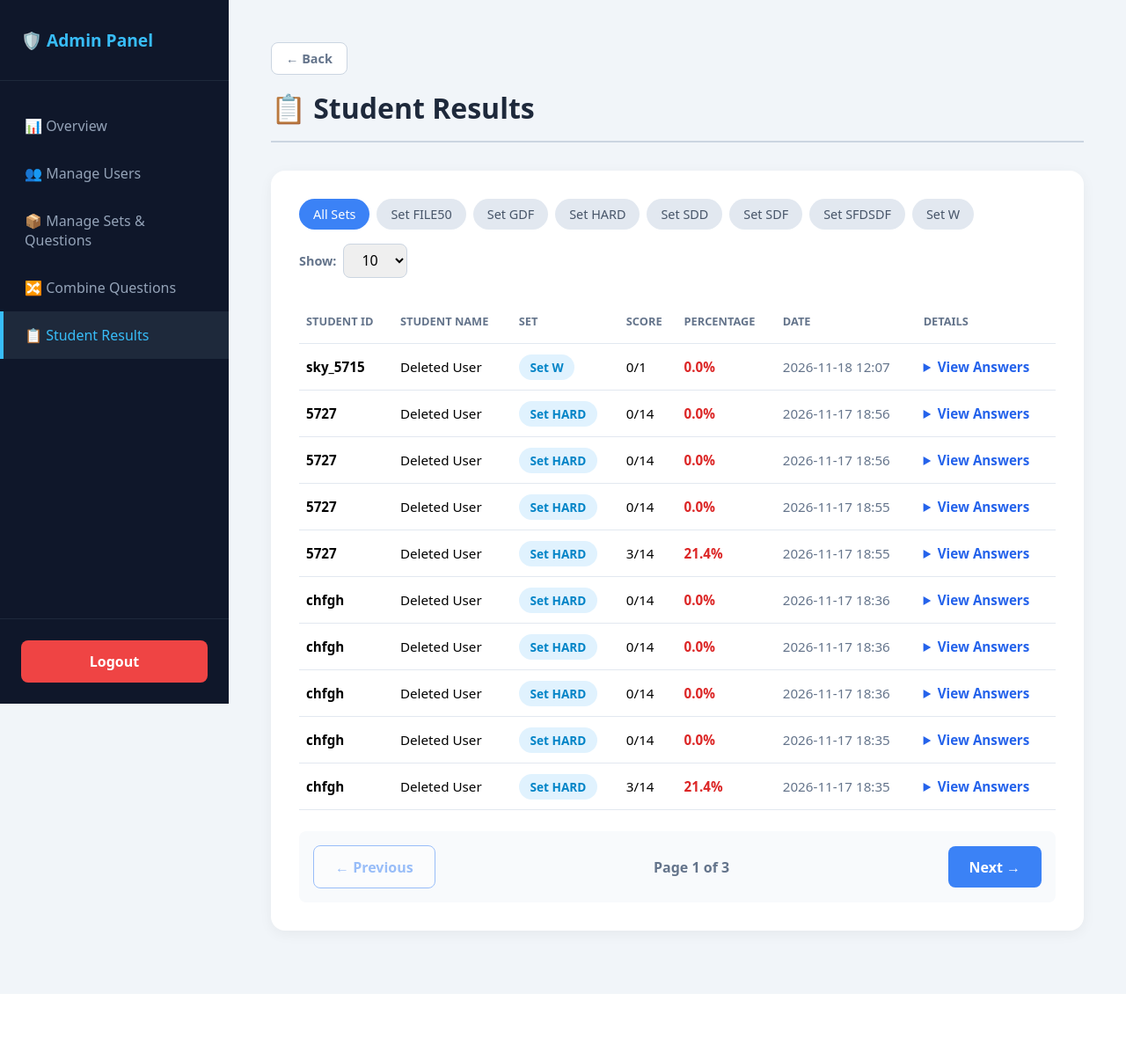
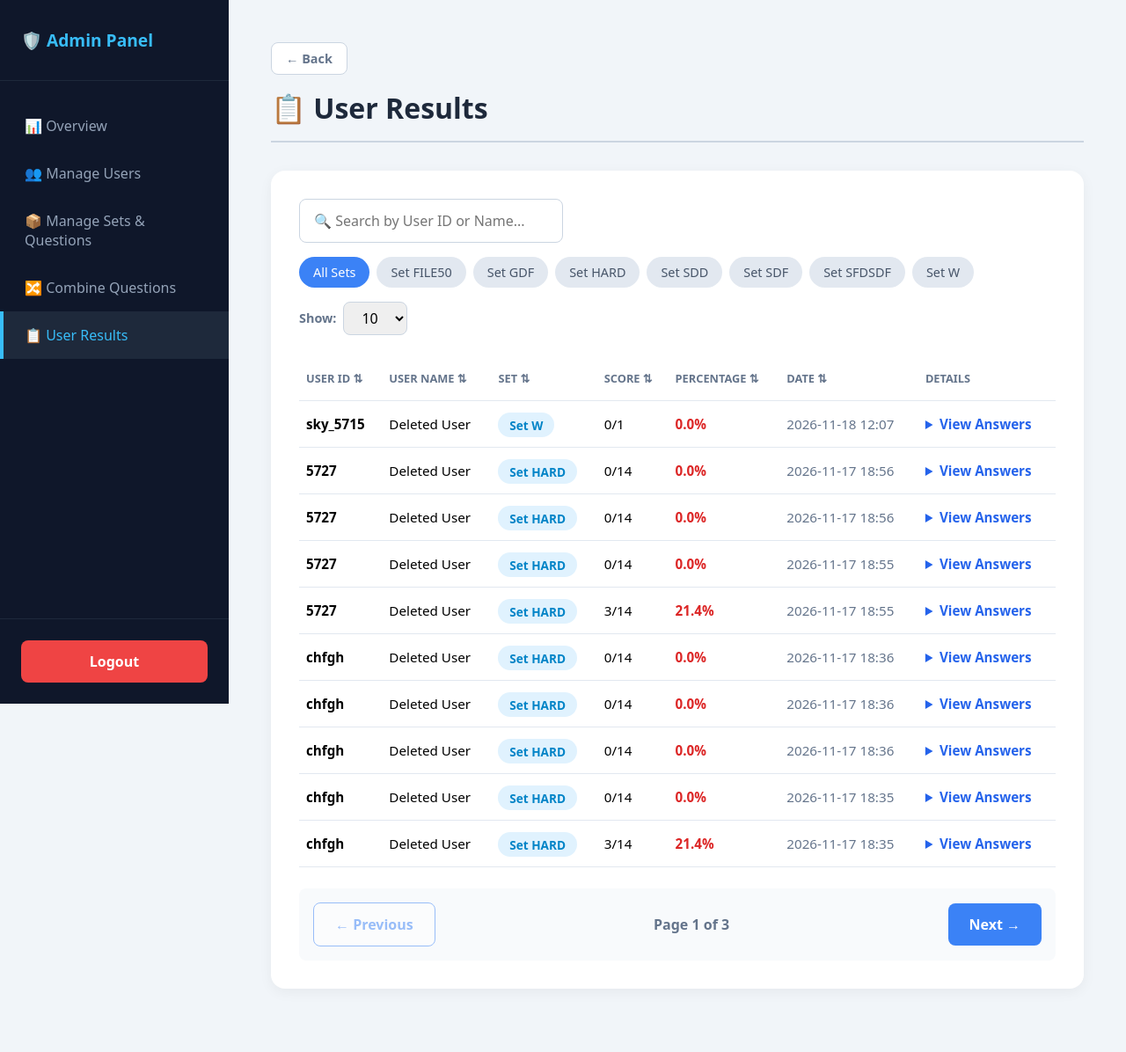
Before and after one commit to kunaljondhale730/ExamportalMCQ, a Flask app: page /admin/results in a window 1280 px wide. Shown: the whole page at 88% size. Before the commit the page ends 1130 px from the top, so only its background shows below. Run offline with Flask 3, Linux system fonts and the light colour scheme; a user stored in the database is signed in; data comes from the database, SQL or seed files in the repository; both versions use the stored data as it was after the commit.

Commit message:
Added user search, sorting, and renamed student to user

```diff
--- a/app.py
+++ b/app.py
@@ -69,6 +69,7 @@ def init_db():
         )
     """)
 
+    # Note: Database table name remains 'students' to prevent breaking existing data
     cur.execute("""
         CREATE TABLE IF NOT EXISTS students (
             id INTEGER PRIMARY KEY AUTOINCREMENT,
@@ -96,7 +97,8 @@ def init_db():
     """)
 
     cur.execute("INSERT OR IGNORE INTO students (username, password, name, role) VALUES ('admin', 'admin123', 'System Admin', 'admin')")
-    cur.execute("INSERT OR IGNORE INTO students (username, password, name, role) VALUES ('student', 'password123', 'Test Student', 'user')")
+    # Changed default test name to 'Test User'
+    cur.execute("INSERT OR IGNORE INTO students (username, password, name, role) VALUES ('user', 'password123', 'Test User', 'user')")
 
     conn.commit()
     conn.close()
@@ -113,19 +115,19 @@ def get_all_sets():
     return rows
 
 
-def create_exam(student_username):
+def create_exam(user_username):
     conn = get_db()
-    student = conn.execute("SELECT assigned_set FROM students WHERE username = ?", (student_username,)).fetchone()
+    user = conn.execute("SELECT assigned_set FROM students WHERE username = ?", (user_username,)).fetchone()
 
-    if student and student["assigned_set"]:
-        # Student already has a set assigned (either by Admin or from a previous exam)
-        set_name = student["assigned_set"]
+    if user and user["assigned_set"]:
+        # User already has a set assigned (either by Admin or from a previous exam)
+        set_name = user["assigned_set"]
         set_info = conn.execute("SELECT question_count, duration_minutes FROM sets WHERE name = ?", (set_name,)).fetchone()
         if not set_info:
             conn.close()
             return None, [], 0
     else:
-        # Student has NO set assigned. Pick a random one and SAVE it to the database.
+        # User has NO set assigned. Pick a random one and SAVE it to the database.
         sets = get_all_sets()
         eligible = [s for s in sets if s["qcount"] > 0]
         if not eligible:
@@ -136,8 +138,8 @@ def create_exam(student_username):
         set_name = chosen_set["name"]
         set_info = chosen_set
 
-        # CRITICAL FIX: Save this random set to the student's profile permanently
-        conn.execute("UPDATE students SET assigned_set = ? WHERE username = ?", (set_name, student_username))
+        # CRITICAL FIX: Save this random set to the user's profile permanently
+        conn.execute("UPDATE students SET assigned_set = ? WHERE username = ?", (set_name, user_username))
         conn.commit()
 
     per_exam = set_info["question_count"] or DEFAULT_QUESTIONS_PER_EXAM
@@ -159,7 +161,7 @@ def create_exam(student_username):
     return set_name, chosen, duration
 
 
-# ---------- AUTHENTICATION & STUDENT ROUTES ----------
+# ---------- AUTHENTICATION & USER ROUTES ----------
 @app.route("/")
 def dashboard():
     if "student_name" not in session or not session.get("student_name"):
@@ -228,7 +230,7 @@ def start():
         return redirect(url_for("login"))
 
     if session.get("role") == "admin" or session.get("is_admin"):
-        return "Admins cannot take exams. Please log in as a student.", 403
+        return "Admins cannot take exams. Please log in as a user.", 403
 
     set_name, chosen_ids, duration = create_exam(session["student_name"])
     if not set_name: return "No questions available or assigned set is empty.", 400
@@ -340,17 +342,17 @@ def admin_dashboard():
 
 
 @app.route("/admin/students")
-def admin_students():
+def admin_users(): # Updated function name
     if not session.get("is_admin"): return redirect(url_for("login"))
     conn = get_db()
-    students = conn.execute("SELECT * FROM students ORDER BY id DESC").fetchall()
+    users = conn.execute("SELECT * FROM students ORDER BY id DESC").fetchall()
     conn.close()
 
-    return render_template("admin_students.html", page="students", sets=get_all_sets(), students=students)
+    return render_template("admin_students.html", page="users", sets=get_all_sets(), users=users)
 
 
 @app.route("/admin/add_student", methods=["POST"])
-def admin_add_student():
+def admin_add_user(): # Updated function name
     if not session.get("is_admin"): return redirect(url_for("login"))
 
     emp_id = request.form.get("username", "").strip()
@@ -371,11 +373,11 @@ def admin_add_student():
             pass
         conn.close()
 
-    return redirect(url_for("admin_students"))
+    return redirect(url_for("admin_users"))
 
 
 @app.route("/admin/delete_student/<username>", methods=["POST"])
-def delete_student(username):
+def delete_user(username): # Updated function name
     if not session.get("is_admin"): return redirect(url_for("login"))
 
     conn = get_db()
@@ -383,7 +385,7 @@ def delete_student(username):
     conn.commit()
     conn.close()
 
-    return redirect(url_for("admin_students"))
+    return redirect(url_for("admin_users"))
 
 
 @app.route("/admin/update_user_info", methods=["POST"])
@@ -401,7 +403,7 @@ def update_user_info():
     conn.commit()
     conn.close()
 
-    return redirect(url_for("admin_students"))
+    return redirect(url_for("admin_users"))
 
 
 @app.route("/admin/sets")
@@ -502,10 +504,10 @@ def admin_results():
         qmap = {q["id"]: q for q in qs}
 
         try:
-            student_answers = ast.literal_eval(a["answers"]) if a["answers"] else {}
+            user_answers = ast.literal_eval(a["answers"]) if a["answers"] else {}
         except Exception as e:
             print(f"Error parsing answers: {e}")
-            student_answers = {}
+            user_answers = {}
 
         items = []
         for qid in ids:
@@ -518,7 +520,7 @@ def admin_results():
                     "option_c": qmap[qid]["option_c"],
                     "option_d": qmap[qid]["option_d"],
                     "correct": qmap[qid]["correct_option"],
-                    "selected_answer": student_answers.get(str(qid), "")
+                    "selected_answer": user_answers.get(str(qid), "")
                 })
 
         detailed.append({
--- a/templates/admin_base.html
+++ b/templates/admin_base.html
@@ -53,13 +53,17 @@
     <h2>🛡️ Admin Panel</h2>
     <div class="nav-links">
       <a href="{{ url_for('admin_dashboard') }}" class="{{ 'active' if page == 'dashboard' else '' }}">📊 Overview</a>
-      <a href="{{ url_for('admin_students') }}" class="{{ 'active' if page == 'students' else '' }}">👥 Manage Users</a>
+
+      <!-- UPDATED: Changed 'admin_students' to 'admin_users' and page to 'users' -->
+      <a href="{{ url_for('admin_users') }}" class="{{ 'active' if page == 'users' else '' }}">👥 Manage Users</a>
+
       <a href="{{ url_for('admin_sets') }}" class="{{ 'active' if page == 'sets' else '' }}">📦 Manage Sets & Questions</a>
       <a href="{{ url_for('admin_combine_questions') }}" class="{{ 'active' if page == 'combine' else '' }}">🔀 Combine Questions</a>
-      <a href="{{ url_for('admin_results') }}" class="{{ 'active' if page == 'results' else '' }}">📋 Student Results</a>
+
+      <!-- UPDATED: Changed text to 'User Results' -->
+      <a href="{{ url_for('admin_results') }}" class="{{ 'active' if page == 'results' else '' }}">📋 User Results</a>
     </div>
     <div class="logout-btn">
-      <!-- UPDATED: Changed 'admin_logout' to 'logout' -->
       <a href="{{ url_for('logout') }}">Logout</a>
     </div>
   </div>
--- a/templates/admin_dashboard.html
+++ b/templates/admin_dashboard.html
@@ -9,7 +9,8 @@
     <p style="font-size: 3rem; font-weight: 800; color: #1e293b;">{{ total_questions }}</p>
   </div>
   <div class="card" style="border-left: 5px solid #10b981; margin-bottom: 0;">
-    <h3 style="color:#64748b; font-size:1rem; margin-bottom:0.5rem;">Registered Students</h3>
+    <!-- UPDATED: Changed to Registered Users -->
+    <h3 style="color:#64748b; font-size:1rem; margin-bottom:0.5rem;">Registered Users</h3>
     <p style="font-size: 3rem; font-weight: 800; color: #1e293b;">{{ student_count }}</p>
   </div>
   <div class="card" style="border-left: 5px solid #8b5cf6; margin-bottom: 0;">
--- a/templates/admin_results.html
+++ b/templates/admin_results.html
@@ -1,12 +1,24 @@
 {% extends "admin_base.html" %}
 
 {% block content %}
-<h1 class="page-title">📋 Student Results</h1>
+<h1 class="page-title">📋 User Results</h1>
 
 <div class="card">
 
-  <!-- FILTER BAR & PAGE SIZE -->
+  <!-- SEARCH & FILTER BAR -->
   <div style="display: flex; justify-content: space-between; align-items: flex-start; flex-wrap: wrap; gap: 1rem; margin-bottom: 1.5rem;">
+
+    <!-- SEARCH INPUT WITH CLEAR BUTTON (Reduced Width) -->
+    <div style="width: 300px; position: relative;">
+      <input type="text" id="searchInput" onkeyup="filterUsers()" placeholder="🔍 Search by User ID or Name..." style="width: 100%; padding: 0.8rem 2.5rem 0.8rem 1rem; border-radius: 0.5rem; border: 1px solid #cbd5e1; font-size: 1rem; margin-bottom: 0;">
+
+      <!-- CLEAR BUTTON (Hidden by default) -->
+      <button type="button" onclick="clearSearch()" id="clearBtn" style="display: none; position: absolute; right: 10px; top: 50%; transform: translateY(-50%); background: #e2e8f0; border: none; border-radius: 50%; width: 24px; height: 24px; cursor: pointer; color: #64748b; font-weight: bold; font-size: 14px; align-items: center; justify-content: center;">
+        ✖
+      </button>
+    </div>
+
+    <!-- FILTER CHIPS -->
     <div class="filter-bar" style="margin-bottom: 0;">
       <a href="{{ url_for('admin_results') }}" class="filter-chip {{ 'active' if not selected_set else '' }}">All Sets</a>
       {% for s in sets %}
@@ -14,6 +26,7 @@
       {% endfor %}
     </div>
 
+    <!-- PAGE SIZE -->
     <div style="display: flex; align-items: center; gap: 0.5rem;">
       <label style="font-size: 0.9rem; color: #64748b; font-weight: 600;">Show:</label>
       <select id="pageSizeSelect" onchange="changePageSize()" style="width: auto; padding: 0.4rem 1rem; margin-bottom: 0; border-radius: 0.5rem; border: 1px solid #cbd5e1;">
@@ -25,50 +38,40 @@
   </div>
 
   {% if attempts %}
-  <table>
+  <table id="resultsTable">
+    <thead>
       <tr>
-      <th>Student ID</th>
-      <th>Student Name</th>
-      <th>Set</th>
-      <th>Score</th>
-      <th>Percentage</th>
-      <th>Date</th>
+        <!-- CLICKABLE HEADERS FOR SORTING -->
+        <th onclick="sortTable(0)" style="cursor: pointer; user-select: none;">User ID ⇅</th>
+        <th onclick="sortTable(1)" style="cursor: pointer; user-select: none;">User Name ⇅</th>
+        <th onclick="sortTable(2)" style="cursor: pointer; user-select: none;">Set ⇅</th>
+        <th onclick="sortTable(3)" style="cursor: pointer; user-select: none;">Score ⇅</th>
+        <th onclick="sortTable(4)" style="cursor: pointer; user-select: none;">Percentage ⇅</th>
+        <th onclick="sortTable(5)" style="cursor: pointer; user-select: none;">Date ⇅</th>
         <th>Details</th>
       </tr>
-
+    </thead>
+    <tbody id="tableBody">
       {% for a in attempts %}
-    <!-- ADDED CLASS 'data-row' FOR PAGINATION -->
       <tr class="data-row">
         <td><strong>{{ a.student_id }}</strong></td>
         <td>{{ a.full_name }}</td>
+        <td><span class="badge">Set {{ a.set_name }}</span></td>
 
-      <td>
-        <span class="badge">Set {{ a.set_name }}</span>
-      </td>
-
-      <td>{{ a.score }}/{{ a.total }}</td>
-
-      <td class="{{ 'text-green' if a.percentage >= 50 else 'text-red' }}" style="font-weight:700;">
+        <td data-sort="{{ a.score }}">{{ a.score }}/{{ a.total }}</td>
+        <td data-sort="{{ a.percentage }}" class="{{ 'text-green' if a.percentage >= 50 else 'text-red' }}" style="font-weight:700;">
           {{ a.percentage }}%
         </td>
 
-      <td style="color:#64748b;">
-        {{ a.created_at[:16] }}
-      </td>
+        <td style="color:#64748b;">{{ a.created_at[:16] }}</td>
 
         <td>
           <details>
             <summary>View Answers</summary>
-
             <ul class="answer-list">
               {% for q in a.questions %}
               <li class="question-item">
-
-              <strong>
-                Q{{ q.id }}: {{ q.question }}
-              </strong>
-
-              <!-- Display all options -->
+                <strong>Q{{ q.id }}: {{ q.question }}</strong>
                 <div class="options-container">
                   <div class="option {% if q.correct == 'A' %}opt-correct{% elif q.selected_answer == 'A' and q.correct != 'A' %}opt-wrong{% endif %}">
                     <strong>A:</strong> {{ q.option_a }}
@@ -85,12 +88,8 @@
                 </div>
 
                 <div class="answer-summary">
-                <span class="student-answer">
-                  Student Selected: {{ q.selected_answer if q.selected_answer else 'Not Answered' }}
-                </span>
-                <span class="correct-answer">
-                  Correct Answer: {{ q.correct }}
-                </span>
+                  <span class="student-answer">User Selected: {{ q.selected_answer if q.selected_answer else 'Not Answered' }}</span>
+                  <span class="correct-answer">Correct Answer: {{ q.correct }}</span>
                 </div>
 
                 {% if q.selected_answer and q.selected_answer == q.correct %}
@@ -100,7 +99,6 @@
                 {% else %}
                   <span class="answer-status unanswered-status">Not Answered</span>
                 {% endif %}
-
               </li>
               {% endfor %}
             </ul>
@@ -108,7 +106,13 @@
         </td>
       </tr>
       {% endfor %}
+    </tbody>
   </table>
+
+  <!-- NO RESULTS MESSAGE -->
+  <div id="noResults" style="display: none; color:#64748b; text-align: center; padding: 3rem;">
+    No user found matching your search.
+  </div>
 
   <!-- PAGINATION CONTROLS -->
   <div id="pagination-controls" style="display: flex; justify-content: space-between; align-items: center; margin-top: 1.5rem; background: #f8fafc; padding: 1rem; border-radius: 0.5rem;">
@@ -127,85 +131,80 @@
   .text-red { color: #dc2626; }
 
   .answer-list { padding-left: 20px; margin-top: 15px; }
-
-  .question-item {
-    margin-bottom: 20px;
-    padding: 15px;
-    background: #f8fafc;
-    border-radius: 8px;
-    border-left: 4px solid #64748b;
-  }
-
-  /* Option styling */
-  .options-container {
-    margin: 10px 0;
-    display: flex;
-    flex-direction: column;
-    gap: 6px;
-  }
-  .option {
-    padding: 6px 10px;
-    border-radius: 4px;
-    border: 1px solid #e2e8f0;
-    background: white;
-    font-size: 0.9rem;
-  }
-  .opt-correct {
-    background: #dcfce7;
-    border-color: #86efac;
-    color: #15803d;
-    font-weight: 600;
-  }
-  .opt-wrong {
-    background: #fee2e2;
-    border-color: #fca5a5;
-    color: #dc2626;
-    text-decoration: line-through;
-  }
-
-  .answer-summary {
-    display: flex;
-    gap: 20px;
-    margin-top: 10px;
-    padding-top: 10px;
-    border-top: 1px solid #e2e8f0;
-  }
+  .question-item { margin-bottom: 20px; padding: 15px; background: #f8fafc; border-radius: 8px; border-left: 4px solid #64748b; }
+  .options-container { margin: 10px 0; display: flex; flex-direction: column; gap: 6px; }
+  .option { padding: 6px 10px; border-radius: 4px; border: 1px solid #e2e8f0; background: white; font-size: 0.9rem; }
+  .opt-correct { background: #dcfce7; border-color: #86efac; color: #15803d; font-weight: 600; }
+  .opt-wrong { background: #fee2e2; border-color: #fca5a5; color: #dc2626; text-decoration: line-through; }
+  .answer-summary { display: flex; gap: 20px; margin-top: 10px; padding-top: 10px; border-top: 1px solid #e2e8f0; }
   .student-answer { color: #2563eb; font-weight: 600; }
   .correct-answer { color: #16a34a; font-weight: 600; }
-
-  .answer-status {
-    display: inline-block;
-    margin-top: 10px;
-    padding: 4px 9px;
-    border-radius: 5px;
-    font-size: 12px;
-    font-weight: 700;
-  }
+  .answer-status { display: inline-block; margin-top: 10px; padding: 4px 9px; border-radius: 5px; font-size: 12px; font-weight: 700; }
   .correct-status { background: #dcfce7; color: #15803d; }
   .incorrect-status { background: #fee2e2; color: #dc2626; }
   .unanswered-status { background: #fef3c7; color: #92400e; }
   details summary { cursor: pointer; color: #2563eb; font-weight: 600; }
 </style>
 
-<!-- PAGINATION SCRIPT -->
 <script>
   let rowsPerPage = 10;
-  const rows = document.querySelectorAll('.data-row');
-  let totalPages = Math.ceil(rows.length / rowsPerPage) || 1;
+  const tableBody = document.getElementById('tableBody');
+  const allRows = Array.from(document.querySelectorAll('.data-row'));
+  let visibleRows = [...allRows]; // Tracks rows currently matching the search
+  let totalPages = Math.ceil(visibleRows.length / rowsPerPage) || 1;
   let currentPage = 1;
 
+  // --- SEARCH FUNCTION ---
+  function filterUsers() {
+    const searchTerm = document.getElementById('searchInput').value.toLowerCase();
+    const clearBtn = document.getElementById('clearBtn');
+
+    // Show or hide the clear button based on input
+    clearBtn.style.display = searchTerm.length > 0 ? 'flex' : 'none';
+
+    // Filter the master list of rows
+    visibleRows = allRows.filter(row => {
+      const userId = row.children[0].innerText.toLowerCase();
+      const userName = row.children[1].innerText.toLowerCase();
+      return userId.includes(searchTerm) || userName.includes(searchTerm);
+    });
+
+    // Hide all rows first
+    allRows.forEach(row => row.style.display = 'none');
+
+    // Recalculate pagination based on filtered rows
+    totalPages = Math.ceil(visibleRows.length / rowsPerPage) || 1;
+
+    // Show or hide "No results" message
+    document.getElementById('noResults').style.display = visibleRows.length === 0 ? 'block' : 'none';
+    document.getElementById('pagination-controls').style.display = visibleRows.length === 0 ? 'none' : 'flex';
+
+    // Show the first page of the filtered results
+    showPage(1);
+  }
+
+  // --- CLEAR SEARCH FUNCTION ---
+  function clearSearch() {
+    document.getElementById('searchInput').value = '';
+    document.getElementById('clearBtn').style.display = 'none';
+    filterUsers(); // Re-run filter to show all rows
+  }
+
+  // --- PAGINATION FUNCTION ---
   function showPage(page) {
     if (page < 1) page = 1;
     if (page > totalPages) page = totalPages;
     currentPage = page;
 
-    rows.forEach(row => row.style.display = 'none');
+    // Hide all rows
+    allRows.forEach(row => row.style.display = 'none');
 
+    // Show only the rows for the current page from the visibleRows array
     const start = (page - 1) * rowsPerPage;
     const end = start + rowsPerPage;
 
-    for (let i = start; i < end && i < rows.length; i++) {
-      if (rows[i]) rows[i].style.display = '';
+    for (let i = start; i < end && i < visibleRows.length; i++) {
+      if (visibleRows[i]) visibleRows[i].style.display = '';
     }
 
     document.getElementById('pageNum').textContent = page;
@@ -221,15 +220,45 @@
 
   function changePageSize() {
     rowsPerPage = parseInt(document.getElementById('pageSizeSelect').value);
-    totalPages = Math.ceil(rows.length / rowsPerPage) || 1;
+    totalPages = Math.ceil(visibleRows.length / rowsPerPage) || 1;
     showPage(1);
   }
 
-  if (rows.length === 0) {
+  // --- SORTING FUNCTION ---
+  let sortDirection = 1;
+
+  function sortTable(colIndex) {
+    sortDirection *= -1;
+
+    // Sort the visibleRows array
+    visibleRows.sort((a, b) => {
+      let valA = a.children[colIndex].innerText.trim();
+      let valB = b.children[colIndex].innerText.trim();
+
+      if (a.children[colIndex].hasAttribute('data-sort')) {
+        valA = parseFloat(a.children[colIndex].getAttribute('data-sort'));
+        valB = parseFloat(b.children[colIndex].getAttribute('data-sort'));
+      } else {
+        valA = valA.toLowerCase();
+        valB = valB.toLowerCase();
+      }
+
+      if (valA < valB) return -1 * sortDirection;
+      if (valA > valB) return 1 * sortDirection;
+      return 0;
+    });
+
+    // Re-append rows in the new order
+    visibleRows.forEach(row => tableBody.appendChild(row));
+
+    // Reset to page 1 after sorting
+    showPage(1);
+  }
+
+  if (allRows.length === 0) {
     document.getElementById('pagination-controls').style.display = 'none';
   } else {
     showPage(1);
   }
 </script>
-
 {% endblock %}
--- a/templates/dashboard.html
+++ b/templates/dashboard.html
@@ -37,14 +37,15 @@
 <div class="container">
 
   <div class="success">
-    <!-- UPDATED: Now shows full_name prominently and the ID in smaller text -->
     <span>👋 Welcome, <strong>{{ full_name }}</strong> <span style="font-size: 0.9rem; font-weight: 500; opacity: 0.8;">(ID: {{ student_name }})</span>!</span>
 
     <a href="{{ url_for('logout') }}" class="btn btn-danger" style="text-decoration:none;">Logout</a>
   </div>
 
   <h1>📚 Exam Portal <span class="badge" style="font-size:1.2rem; vertical-align: middle;">MCW</span></h1>
-  <p class="sub">Dashboard · Multiple sets · Random questions per student</p>
+
+  <!-- UPDATED: Changed 'per student' to 'per user' -->
+  <p class="sub">Dashboard · Multiple sets · Random questions per user</p>
 
   <div class="grid">
     <!-- OVERVIEW CARD -->
```
Also changed, not shown: templates/admin_students.html (+5 -5 lines), exam.db. Lines whose indentation alone changed are shown as unchanged.
